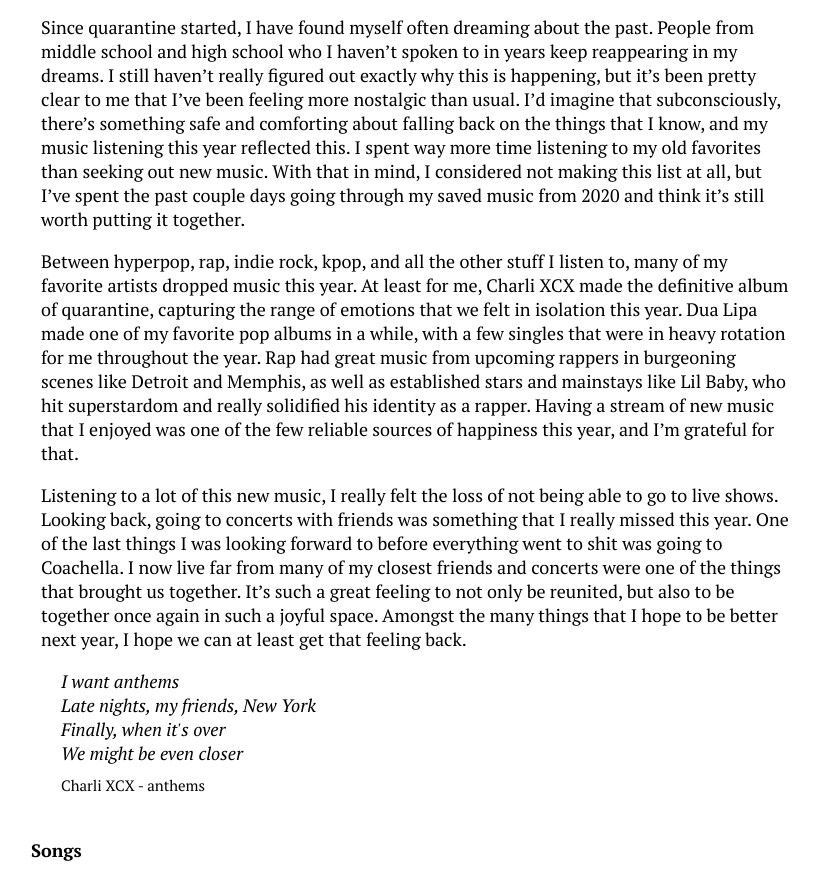
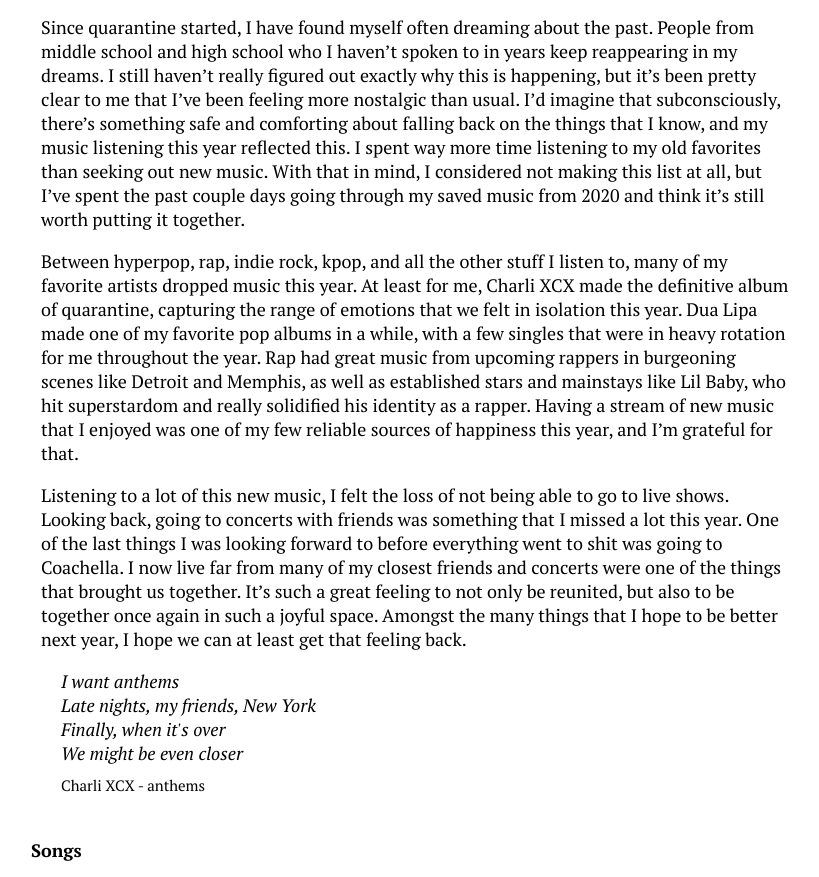
Before and after one commit to gwcmk/favorite-music-2020, a website: page index.html in a window 1280 px wide. Shown: the part 199-1076 px from the top of the page, without its empty margins (225-1044 px from the left). Drawn offline with Linux system fonts and the light colour scheme.

Commit message:
Wording changes

```diff
--- a/index.html
+++ b/index.html
@@ -33,11 +33,11 @@
         with a few singles that were in heavy rotation for me throughout the year. Rap had great music from upcoming
         rappers in burgeoning scenes like Detroit and Memphis, as well as established stars and mainstays like Lil Baby,
         who hit superstardom and really solidified his identity as a rapper. Having a stream of new music that I enjoyed
-        was one of the few reliable sources of happiness this year, and I’m grateful for that.
+        was one of my few reliable sources of happiness this year, and I’m grateful for that.
       </p>
       <p>
-        Listening to a lot of this new music, I really felt the loss of not being able to go to live shows. Looking
-        back, going to concerts with friends was something that I really missed this year. One of the last things I was
+        Listening to a lot of this new music, I felt the loss of not being able to go to live shows. Looking
+        back, going to concerts with friends was something that I missed a lot this year. One of the last things I was
         looking forward to before everything went to shit was going to Coachella. I now live far from many of my closest
         friends and concerts were one of the things that brought us together. It’s such a great feeling to not only be
         reunited, but also to be together once again in such a joyful space. Amongst the many things that I hope to be
```
